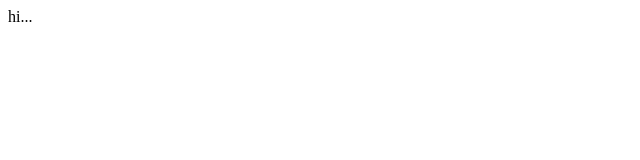
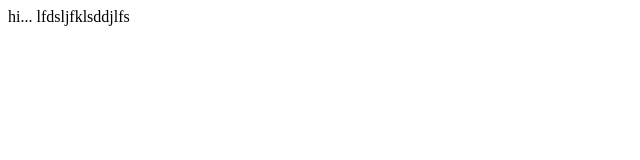
Before and after one commit to rezahajitabar/zarrinpall, a plain HTML site: page index.html in a window 1280 px wide. Shown: the whole page, without its empty margins (0-640 px from the left). Drawn offline with Linux system fonts and the light colour scheme.

Commit message:
files reza :)

```diff
--- a/index.html
+++ b/index.html
@@ -7,5 +7,6 @@
 </head>
 <body>
     hi...
+    lfdsljfklsddjlfs
 </body>
 </html>
```
